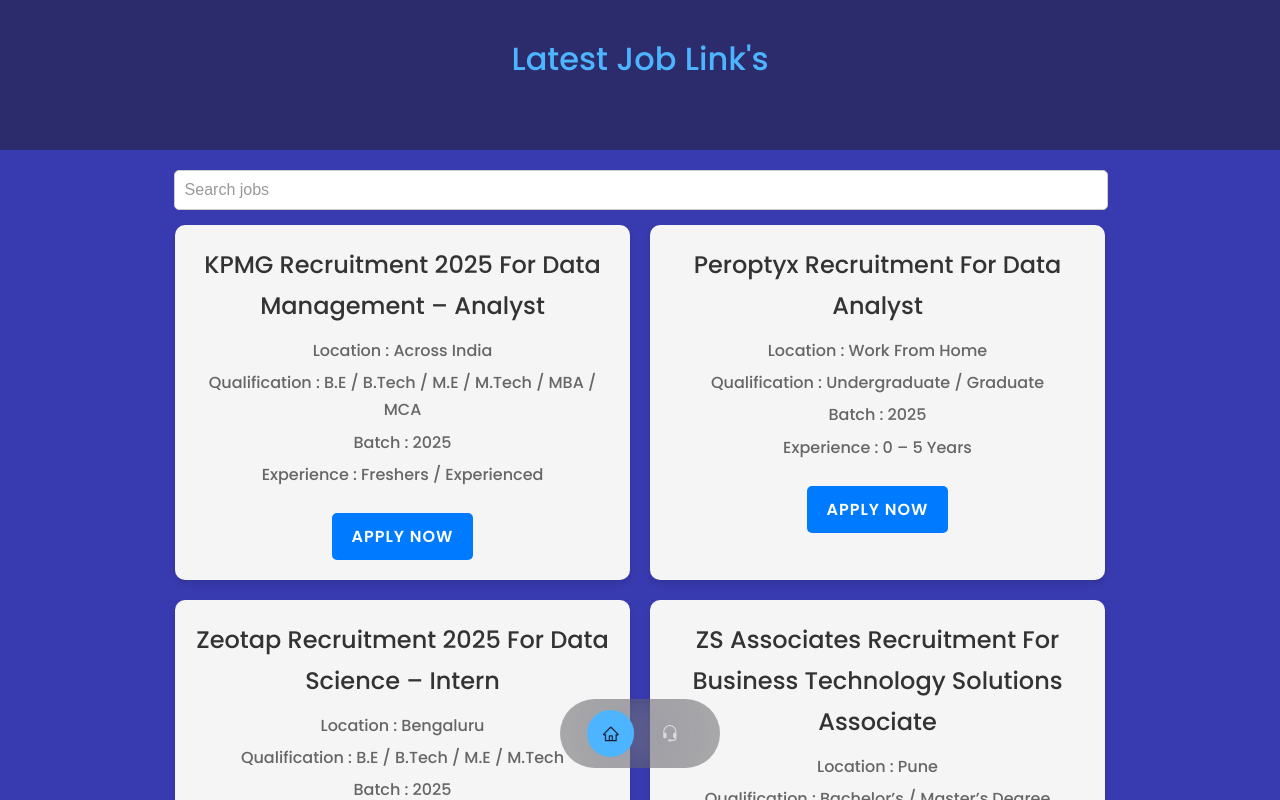
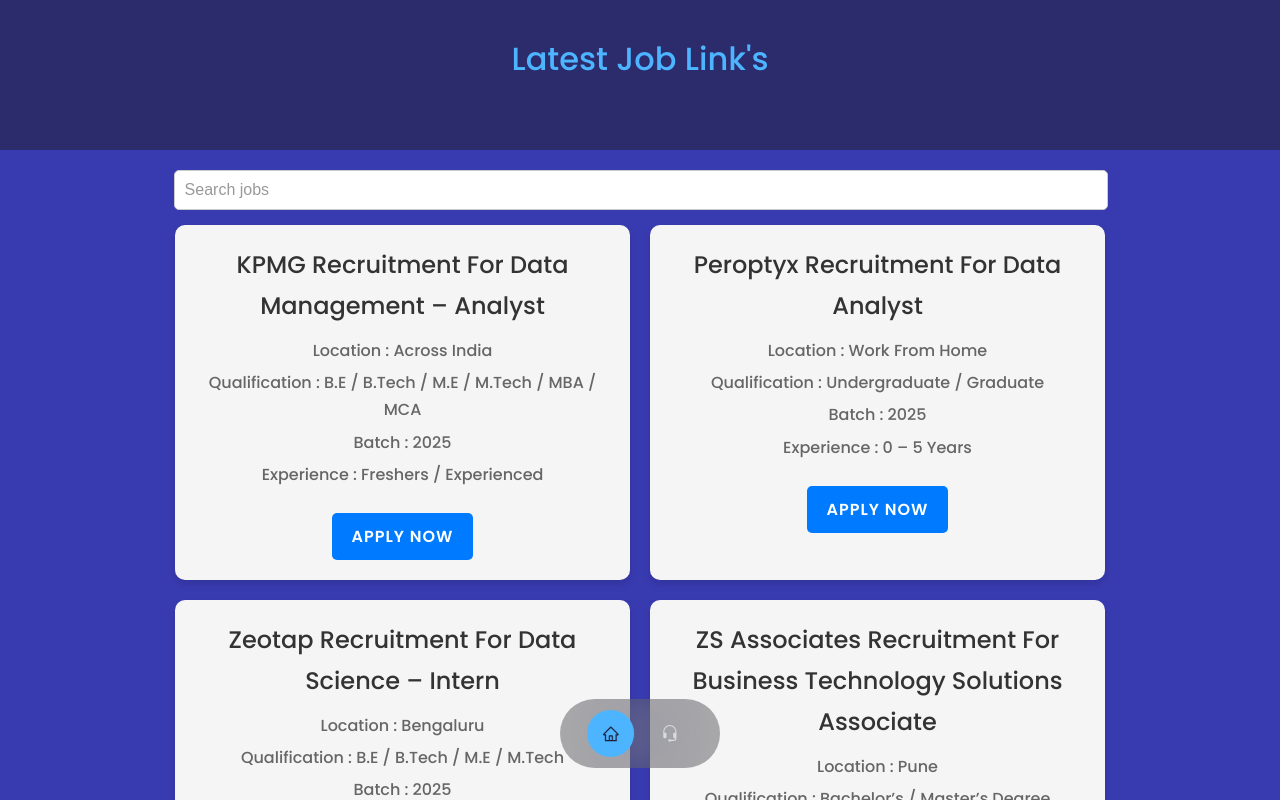
Before and after one commit to krankit5914/latest_job_notifications, a React (Create React App) app: page / in a window 1280 px wide. Shown: the top 800 px of the page. Built offline with nearby package versions, Linux system fonts and the light colour scheme.

Commit message:
update latest links

```diff
--- a/src/dummydata.js
+++ b/src/dummydata.js
@@ -36,7 +36,7 @@
   //   link: "",
   // },
   {
-    Name: "KPMG Recruitment 2025 For Data Management – Analyst",
+    Name: "KPMG Recruitment For Data Management – Analyst",
     Location: "Location : Across India",
     Qualification: " Qualification : B.E / B.Tech / M.E / M.Tech / MBA / MCA",
     Batch: "Batch : 2025 ",
@@ -52,7 +52,7 @@
     link: "https://www.naukri.com/job-listings-data-analyst-english-required-peroptyx-delhi-ncr-0-to-5-years-200524003834?utm_source=jobscoupe.com",
   },
   {
-    Name: "Zeotap Recruitment 2025 For Data Science – Intern",
+    Name: "Zeotap Recruitment For Data Science – Intern",
     Location: "Location : Bengaluru",
     Qualification: " Qualification : B.E / B.Tech / M.E / M.Tech",
     Batch: "Batch : 2025 ",
```
